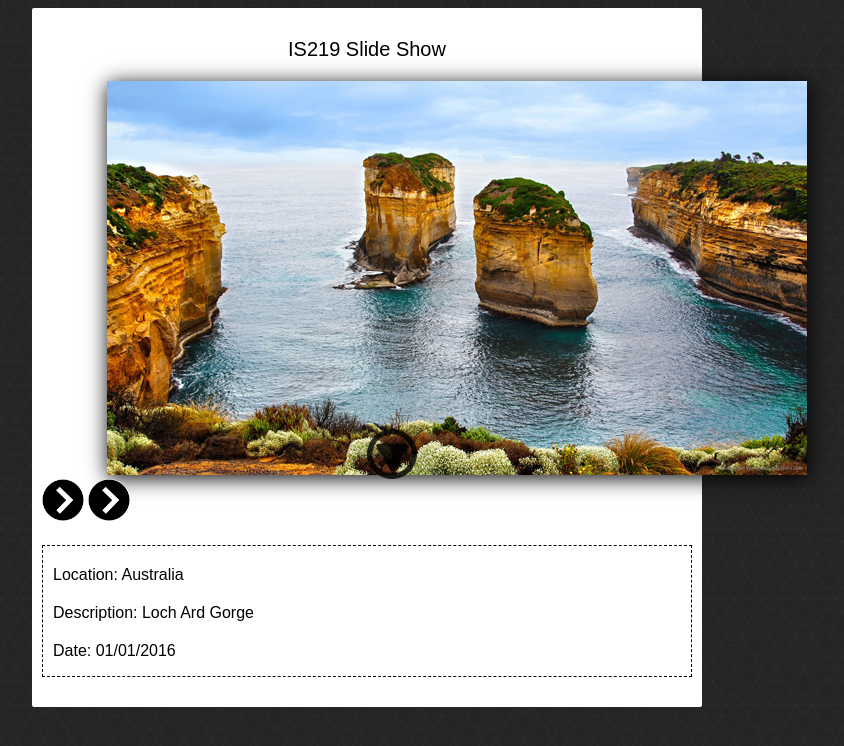
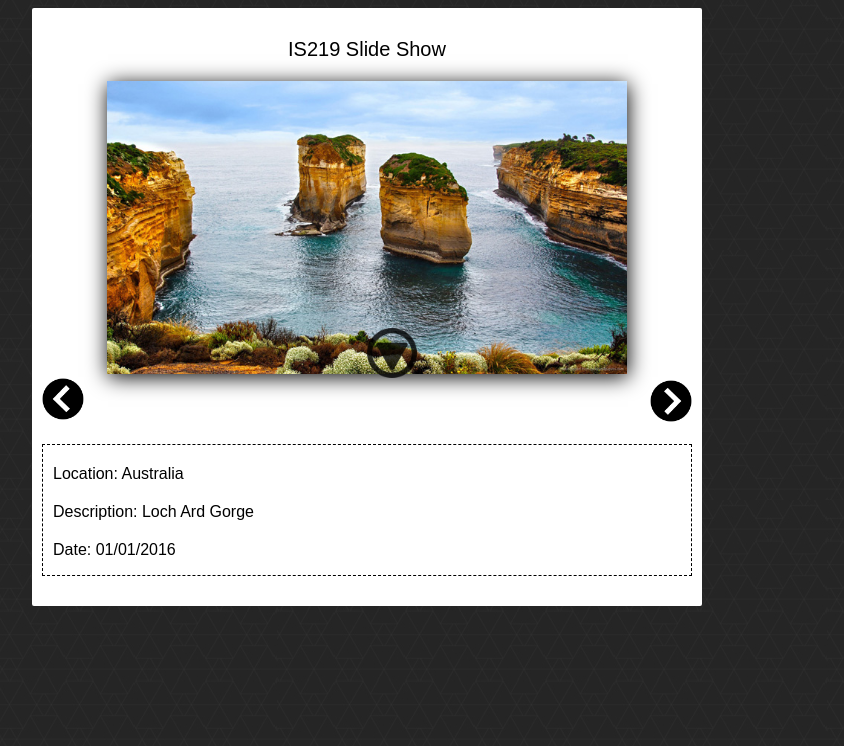
Before and after one commit to adilsoomro15/Soomro-P2, a PHP site: page /index.html in a window 1280 px wide. Shown: the top 746 px of the page, without its empty margins (273-1117 px from the left). Run offline with PHP 8.4, Linux system fonts and the light colour scheme; grey boxes labelled with a size stand in for pictures from a placeholder-image service; some libraries are stand-ins or nearby versions.

Commit message:
Finished Milestone 3

```diff
--- a/css/style.css
+++ b/css/style.css
@@ -36,6 +36,8 @@ body {
 
 .thumbnail {
 	position: relative;
+	max-width: 100%;
+	max-height: 100%;
 	box-shadow: 1px 3px 20px 0px;
 }
 
@@ -59,6 +61,10 @@ body {
 	height: 42px;
 	width: 42px;
 }
+#nav #prevPhoto:hover,
+#nav #nextPhoto:hover {
+	opacity: 0.8;
+}
 
 .details p {
 	margin-top: 20px;
@@ -78,7 +84,9 @@ Make it animate nicely. You'll need CSS3 for this*/
 
 /*Add CSS styles to rotate the element 180deg
 Make it animate nicely. You'll need CSS3 for this*/
-.rot180 {}
+.rot180 {
+	transform: rotate(180deg);
+}
 
 /*Add CSS styles to rotate the element 270deg
 Make it animate nicely. You'll need CSS3 for this*/
--- a/js/gallery.js
+++ b/js/gallery.js
@@ -97,6 +97,24 @@ $(document).ready(function () {
 		}
 		$('div.details').slideToggle('slow', animate());
 	});
+	$('#nextPhoto').position({
+		my: 'right',
+		at: 'right',
+		of: '#nav'
+	});
+	$('#prevPhoto').on('click', function () {
+		mCurrentIndex--;
+		swapPhoto()
+		mCurrentIndex--;
+		console.log(mCurrentIndex)
+
+	});
+	$('#nextPhoto').on('click', function () {
+		mCurrentIndex++;
+		swapPhoto()
+		mCurrentIndex--;
+		console.log(mCurrentIndex)
+	});
 });
 
 window.addEventListener('load', function () {
```
